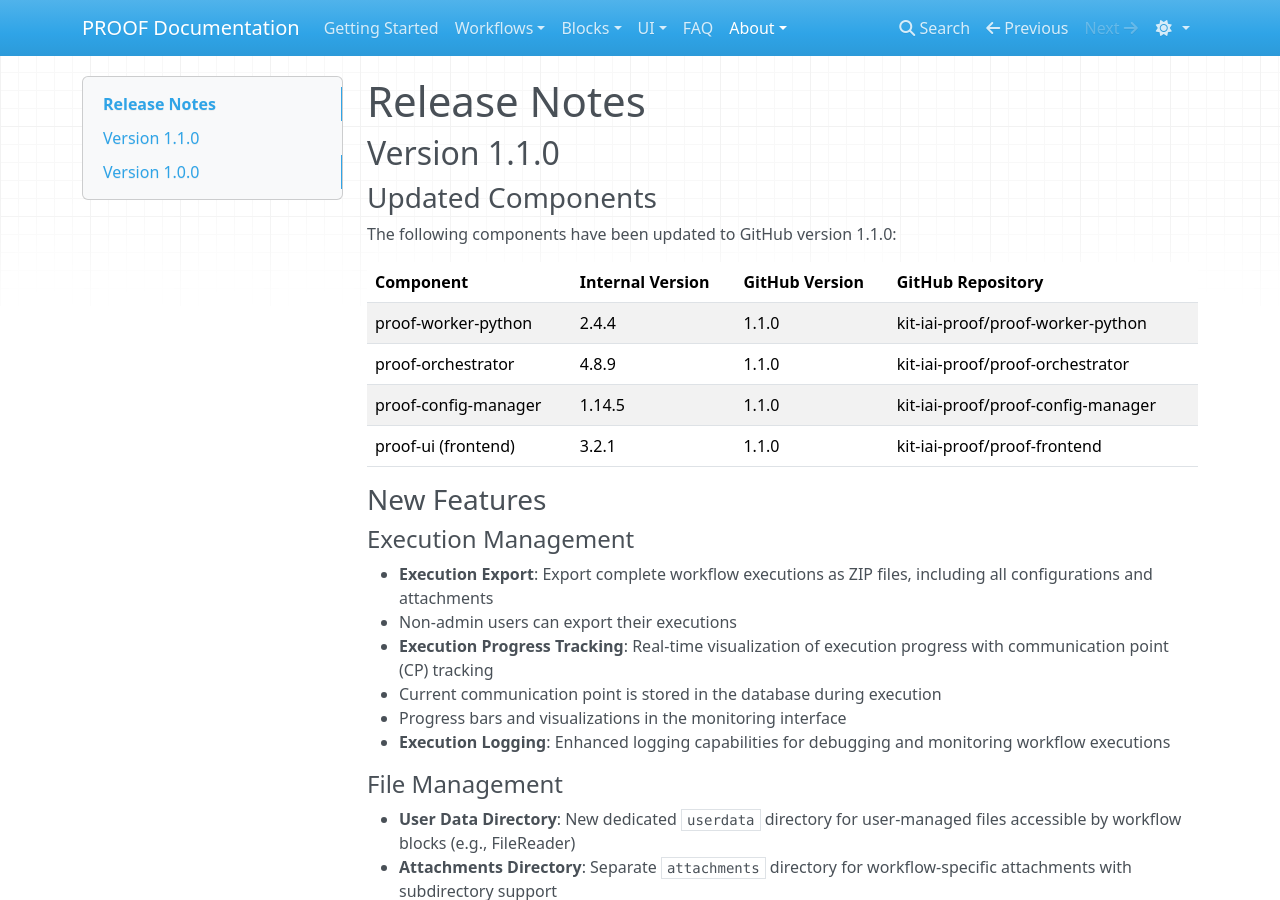
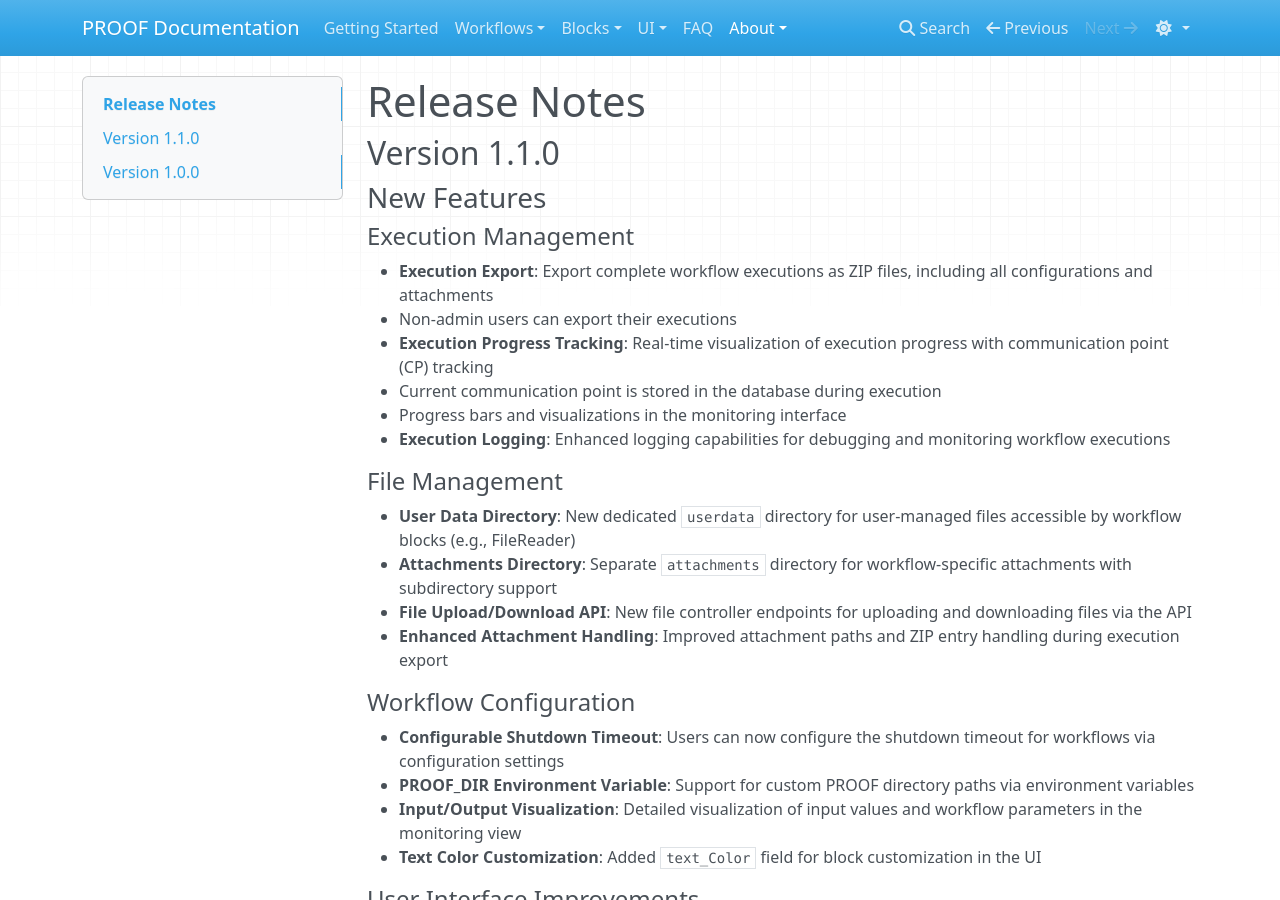
Before and after one commit to KIT-IAI-PROOF/kit-iai-proof.github.io, an MkDocs documentation site: the page built from docs/About/release-notes.md, in a window 1280 px wide and 900 px high. Built offline with MkDocs 1.6.1, drawn with Linux system fonts in a browser that asks for light colours; nearby versions of some CDN libraries.

Commit message:
fix: remove updated components

```diff
--- a/docs/About/release-notes.md
+++ b/docs/About/release-notes.md
@@ -1,16 +1,6 @@
 # Release Notes
 
 ## Version 1.1.0
-
-### Updated Components
-The following components have been updated to GitHub version 1.1.0:
-
-| Component | Internal Version | GitHub Version | GitHub Repository |
-|-----------|-----------------|----------------|-------------------|
-| proof-worker-python | 2.4.4 | 1.1.0 | kit-iai-proof/proof-worker-python |
-| proof-orchestrator | 4.8.9 | 1.1.0 | kit-iai-proof/proof-orchestrator |
-| proof-config-manager | 1.14.5 | 1.1.0 | kit-iai-proof/proof-config-manager |
-| proof-ui (frontend) | 3.2.1 | 1.1.0 | kit-iai-proof/proof-frontend |
 
 ### New Features
 
```
